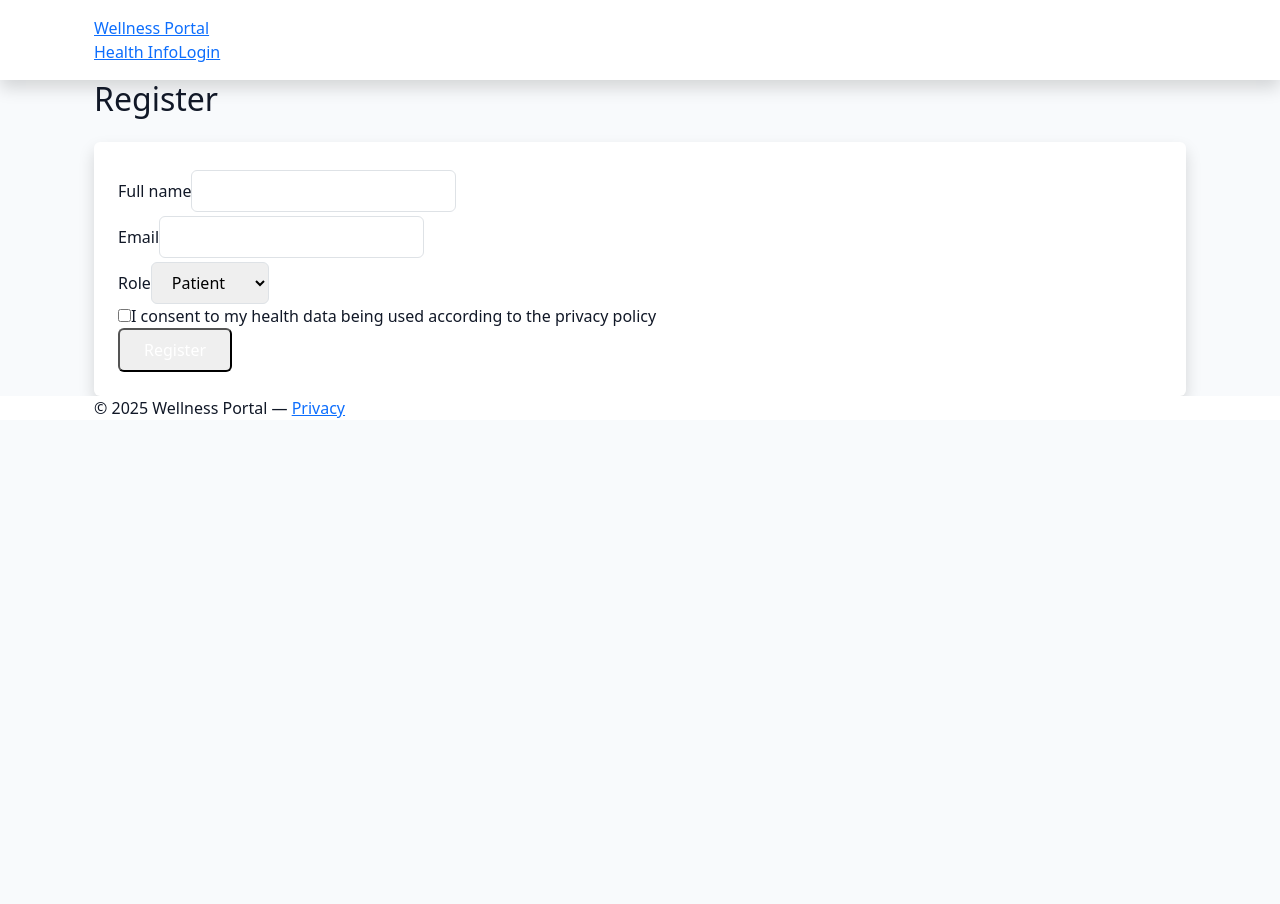
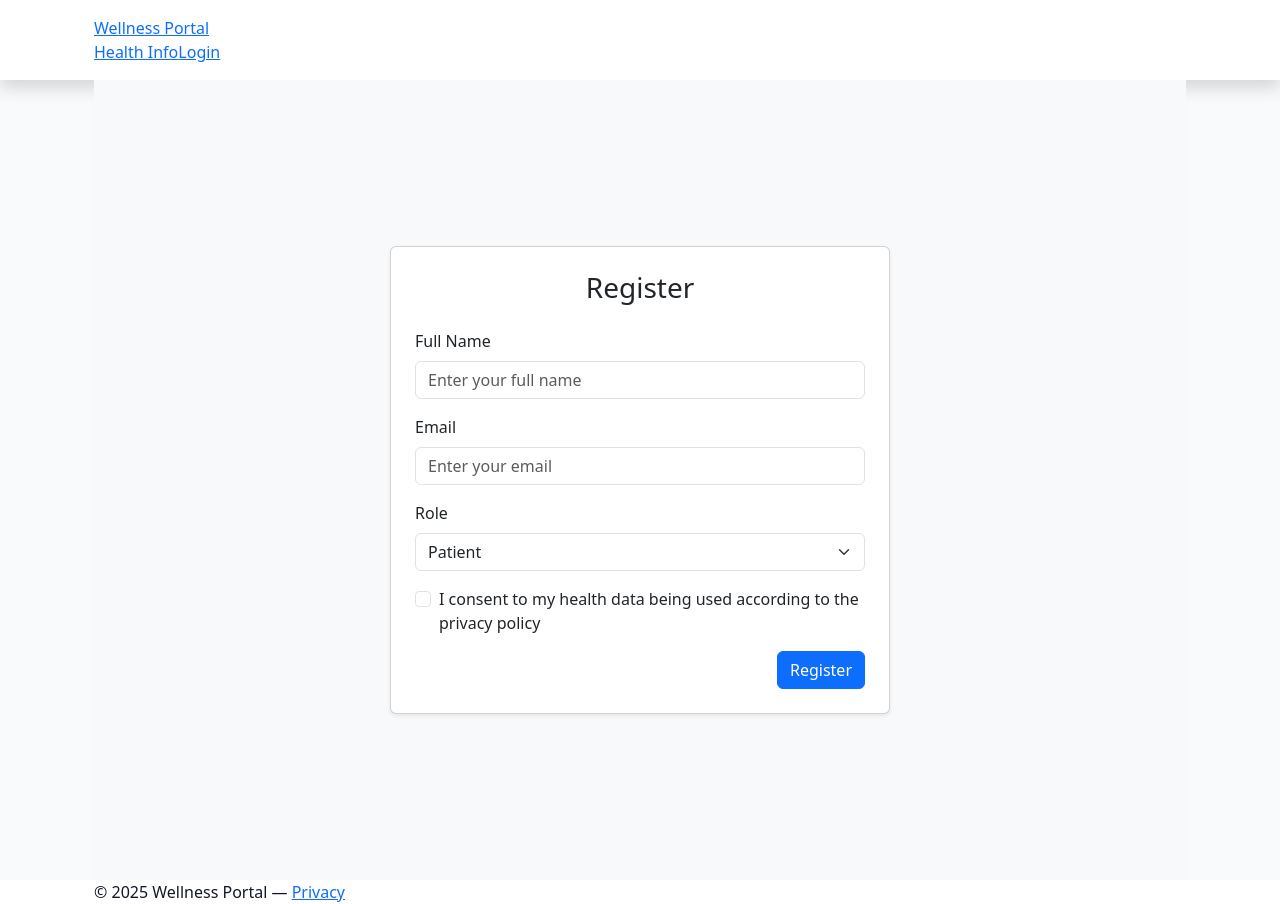
Before and after one commit to Arunpandi04/HealthCare_Wellness, a React (Vite) app: page /register in a window 1280 px wide. Before the commit the page ends 800 px from the top, so only its background shows below. Built offline with nearby package versions, Linux system fonts and the light colour scheme.

Commit message:
Register design

```diff
--- a/src/components/LoginForm.jsx
+++ b/src/components/LoginForm.jsx
@@ -12,24 +12,25 @@ export function LoginForm(){
   }
 
   return (
-    <form onSubmit={handleSubmit} className="space-y-4 bg-white p-4 rounded shadow">
+    <form onSubmit={handleSubmit}>
+      <h6>Login</h6>
       <div>
-        <label className="block text-sm font-medium">Email</label>
-        <input type="email" value={email} onChange={e=>setEmail(e.target.value)} className="mt-1 block w-full border px-3 py-2 rounded" required />
+        <label>Email</label>
+        <input type="email" value={email} onChange={e=>setEmail(e.target.value)} required />
       </div>
       <div>
-        <label className="block text-sm font-medium">Password</label>
-        <input type="password" value={password} onChange={e=>setPassword(e.target.value)} className="mt-1 block w-full border px-3 py-2 rounded" required />
+        <label>Password</label>
+        <input type="password" value={password} onChange={e=>setPassword(e.target.value)} required />
       </div>
       <div>
-        <label className="block text-sm font-medium">Role</label>
-        <select value={role} onChange={e=>setRole(e.target.value)} className="mt-1 block w-full border px-3 py-2 rounded">
+        <label>Role</label>
+        <select value={role} onChange={e=>setRole(e.target.value)}>
           <option value="patient">Patient</option>
           <option value="provider">Provider</option>
         </select>
       </div>
-      <div className="flex justify-end">
-        <button type="submit" className="bg-blue-600 text-white px-4 py-2 rounded">Sign in</button>
+      <div>
+        <button type="submit">Sign in</button>
       </div>
     </form>
   )
--- a/src/components/RegisterForm.jsx
+++ b/src/components/RegisterForm.jsx
@@ -1,45 +1,150 @@
-import React, { useState } from 'react'
+import React, { useState } from "react";
+import {
+  Container,
+  Form,
+  Button,
+  Row,
+  Col,
+  Card,
+} from "react-bootstrap";
 
-export function RegisterForm(){
-  const [name, setName] = useState('')
-  const [email, setEmail] = useState('')
-  const [role, setRole] = useState('patient')
-  const [consent, setConsent] = useState(false)
+const emailRegex = /^[^\s@]+@[^\s@]+\.[^\s@]+$/;
 
-  function handleSubmit(e){
-    e.preventDefault()
-    if(!consent){
-      alert('You must give consent to register')
-      return
-    }
-    console.log('register', { name, email, role })
-    alert('Placeholder: send registration to backend')
+export default function RegisterForm() {
+  const [name, setName] = useState("");
+  const [email, setEmail] = useState("");
+  const [role, setRole] = useState("patient");
+  const [consent, setConsent] = useState(false);
+  const [errors, setErrors] = useState({});
+
+  // ✅ Optimized validation
+  function validateForm() {
+    const newErrors = {};
+    const trimmedName = name.trim();
+    const trimmedEmail = email.trim();
+
+    if (!trimmedName) newErrors.name = "Full name is required";
+    else if (trimmedName.length < 3)
+      newErrors.name = "Full name must be at least 3 characters";
+
+    if (!trimmedEmail) newErrors.email = "Email is required";
+    else if (!emailRegex.test(trimmedEmail))
+      newErrors.email = "Please enter a valid email address";
+
+    if (!role?.trim()) newErrors.role = "Please select a role";
+
+    if (!consent) newErrors.consent = "You must give consent to register";
+
+    setErrors(newErrors);
+    return !Object.keys(newErrors).length;
   }
 
+  function handleSubmit(e) {
+    e.preventDefault();
+    const isValid = validateForm();
+    if (!isValid) return;
+
+    alert("Form submitted successfully!");
+    console.log({ name, email, role, consent });
+  }
+
+  // ✅ Remove specific field error when user starts typing/selecting
+  const handleChange = (field, value) => {
+    setErrors((prev) => {
+      const updated = { ...prev };
+      delete updated[field]; // remove only that field’s error
+      return updated;
+    });
+
+    // Update field values
+    if (field === "name") setName(value);
+    if (field === "email") setEmail(value);
+    if (field === "role") setRole(value);
+    if (field === "consent") setConsent(value);
+  };
+
   return (
-    <form onSubmit={handleSubmit} className="space-y-4 bg-white p-4 rounded shadow">
-      <div>
-        <label className="block text-sm font-medium">Full name</label>
-        <input value={name} onChange={e=>setName(e.target.value)} className="mt-1 block w-full border px-3 py-2 rounded" required />
-      </div>
-      <div>
-        <label className="block text-sm font-medium">Email</label>
-        <input type="email" value={email} onChange={e=>setEmail(e.target.value)} className="mt-1 block w-full border px-3 py-2 rounded" required />
-      </div>
-      <div>
-        <label className="block text-sm font-medium">Role</label>
-        <select value={role} onChange={e=>setRole(e.target.value)} className="mt-1 block w-full border px-3 py-2 rounded">
-          <option value="patient">Patient</option>
-          <option value="provider">Provider</option>
-        </select>
-      </div>
-      <div className="flex items-start gap-2">
-        <input id="consent" type="checkbox" checked={consent} onChange={e=>setConsent(e.target.checked)} />
-        <label htmlFor="consent" className="text-sm">I consent to my health data being used according to the privacy policy</label>
-      </div>
-      <div className="flex justify-end">
-        <button type="submit" className="bg-green-600 text-white px-4 py-2 rounded">Register</button>
-      </div>
-    </form>
-  )
+    <Container className="d-flex justify-content-center align-items-center min-vh-100 bg-light">
+      <Card
+        className="p-4 shadow-sm"
+        style={{ width: "100%", maxWidth: "500px" }}
+      >
+        <h3 className="text-center mb-4">Register</h3>
+        <Form noValidate onSubmit={handleSubmit}>
+          {/* Full Name */}
+          <Form.Group className="mb-3" controlId="formName">
+            <Form.Label>Full Name</Form.Label>
+            <Form.Control
+              type="text"
+              placeholder="Enter your full name"
+              value={name}
+              onChange={(e) => handleChange("name", e.target.value)}
+              isInvalid={!!errors.name}
+            />
+            <Form.Control.Feedback type="invalid">
+              {errors.name}
+            </Form.Control.Feedback>
+          </Form.Group>
+
+          {/* Email */}
+          <Form.Group className="mb-3" controlId="formEmail">
+            <Form.Label>Email</Form.Label>
+            <Form.Control
+              type="email"
+              placeholder="Enter your email"
+              value={email}
+              onChange={(e) => handleChange("email", e.target.value)}
+              isInvalid={!!errors.email}
+            />
+            <Form.Control.Feedback type="invalid">
+              {errors.email}
+            </Form.Control.Feedback>
+          </Form.Group>
+
+          {/* Role */}
+          <Form.Group className="mb-3" controlId="formRole">
+            <Form.Label>Role</Form.Label>
+            <Form.Select
+              value={role}
+              onChange={(e) => handleChange("role", e.target.value)}
+              isInvalid={!!errors.role}
+            >
+              <option value="">Select Role</option>
+              <option value="patient">Patient</option>
+              <option value="provider">Provider</option>
+              <option value="doctor">Doctor</option>
+            </Form.Select>
+            <Form.Control.Feedback type="invalid">
+              {errors.role}
+            </Form.Control.Feedback>
+          </Form.Group>
+
+          {/* Consent */}
+          <Form.Group className="mb-3" controlId="formConsent">
+            <Form.Check
+              type="checkbox"
+              label="I consent to my health data being used according to the privacy policy"
+              checked={consent}
+              onChange={(e) => handleChange("consent", e.target.checked)}
+              isInvalid={!!errors.consent}
+            />
+            {errors.consent && (
+              <div className="invalid-feedback d-block">
+                {errors.consent}
+              </div>
+            )}
+          </Form.Group>
+
+          {/* Submit Button */}
+          <Row className="mt-3">
+            <Col className="d-flex justify-content-end">
+              <Button type="submit" variant="primary">
+                Register
+              </Button>
+            </Col>
+          </Row>
+        </Form>
+      </Card>
+    </Container>
+  );
 }
--- a/src/pages/Register.jsx
+++ b/src/pages/Register.jsx
@@ -1,9 +1,8 @@
-import { RegisterForm } from '../components/RegisterForm'
+import  RegisterForm  from '../components/RegisterForm'
 
 export default function Register(){
   return (
     <div className="max-w-lg mx-auto">
-      <h2 className="text-2xl font-semibold mb-4">Register</h2>
       <RegisterForm />
     </div>
   )
```
Also changed, not shown: package.json (+6 -5 lines), 1 other file (tests, documents, lock files or other folders).
